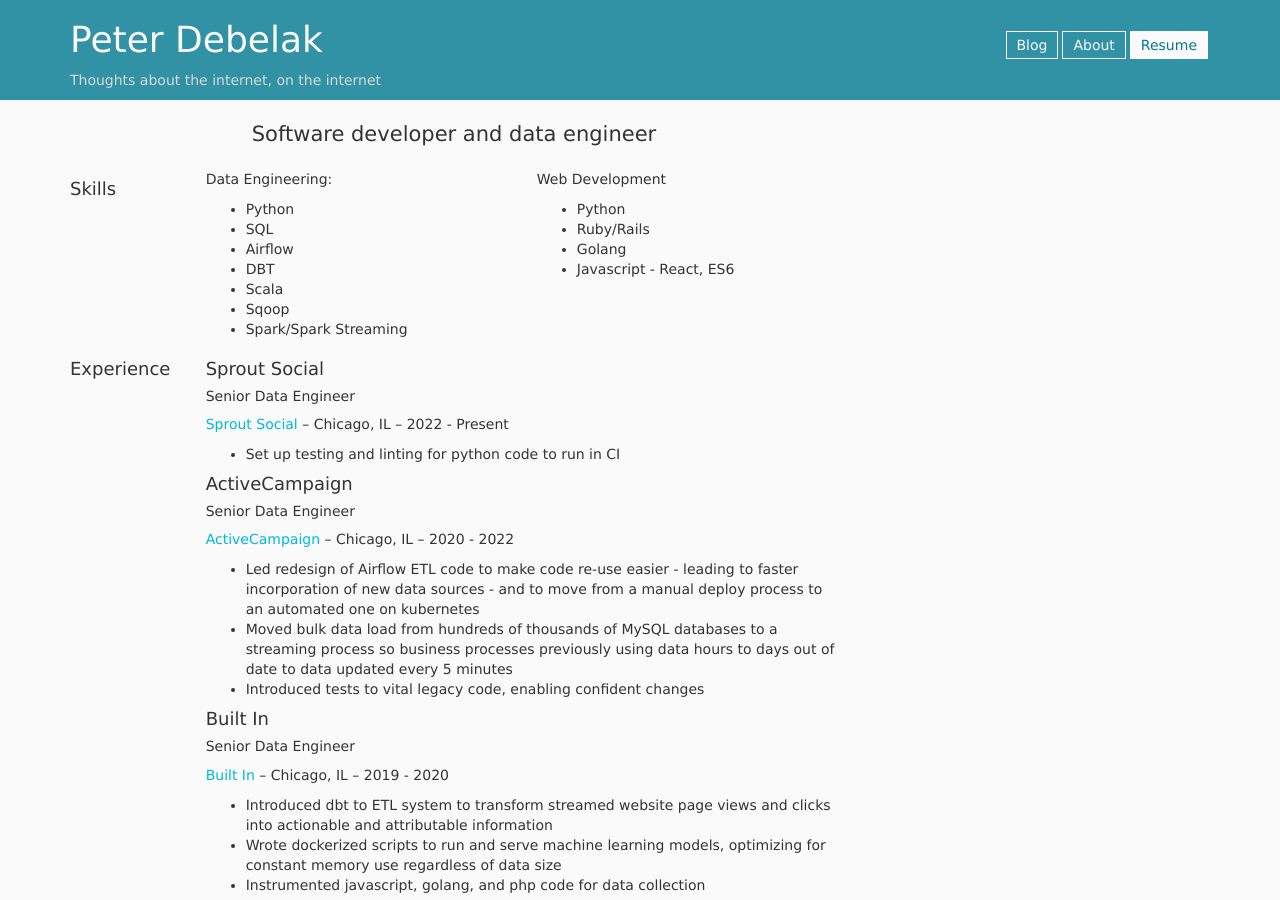
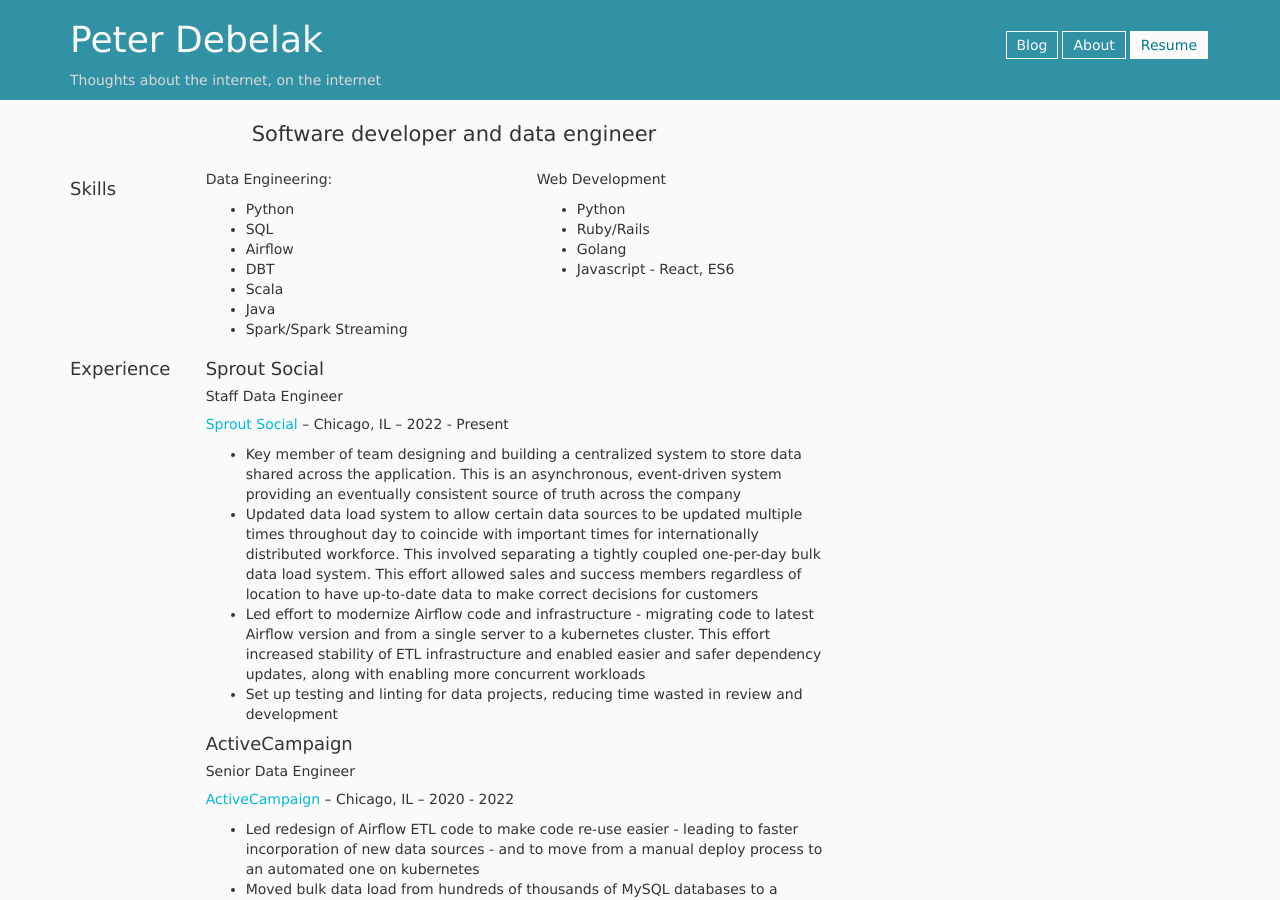
Before and after one commit to pdebelak/peterdebelak.com, a Jekyll site: the page built from resume/index.html, in a window 1280 px wide and 900 px high. Built offline with Jekyll 4.4.1, drawn with Linux system fonts in a browser that asks for light colours.

Commit message:
Add some high level projects to sprout section of resume

```diff
--- a/resume/index.html
+++ b/resume/index.html
@@ -20,7 +20,7 @@
           <li>Airflow</li>
           <li>DBT</li>
           <li>Scala</li>
-          <li>Sqoop</li>
+          <li>Java</li>
           <li>Spark/Spark Streaming</li>
         </ul>
       </div>
@@ -42,11 +42,35 @@
   </header>
   <div class="section-body">
     <h2>Sprout Social</h2>
-    <h3>Senior Data Engineer</h2>
+    <h3>Staff Data Engineer</h2>
     <p><a href="https://sproutsocial.com/">Sprout Social</a> &ndash; Chicago, IL &ndash; 2022 - Present</p>
     <ul>
       <li>
-        Set up testing and linting for python code to run in CI
+        Key member of team designing and building a centralized system
+        to store data shared across the application. This is an
+        asynchronous, event-driven system providing an eventually
+        consistent source of truth across the company
+      </li>
+      <li>
+        Updated data load system to allow certain data sources to be
+        updated multiple times throughout day to coincide with
+        important times for internationally distributed workforce.
+        This involved separating a tightly coupled one-per-day bulk
+        data load system. This effort allowed sales and success
+        members regardless of location to have up-to-date data to make
+        correct decisions for customers
+      </li>
+      <li>
+        Led effort to modernize Airflow code and infrastructure -
+        migrating code to latest Airflow version and from a single
+        server to a kubernetes cluster. This effort increased
+        stability of ETL infrastructure and enabled easier and safer
+        dependency updates, along with enabling more concurrent
+        workloads
+      </li>
+      <li>
+        Set up testing and linting for data projects, reducing time
+        wasted in review and development
       </li>
     </ul>
     <h2>ActiveCampaign</h2>
```
Also changed, not shown: Gemfile.lock.
